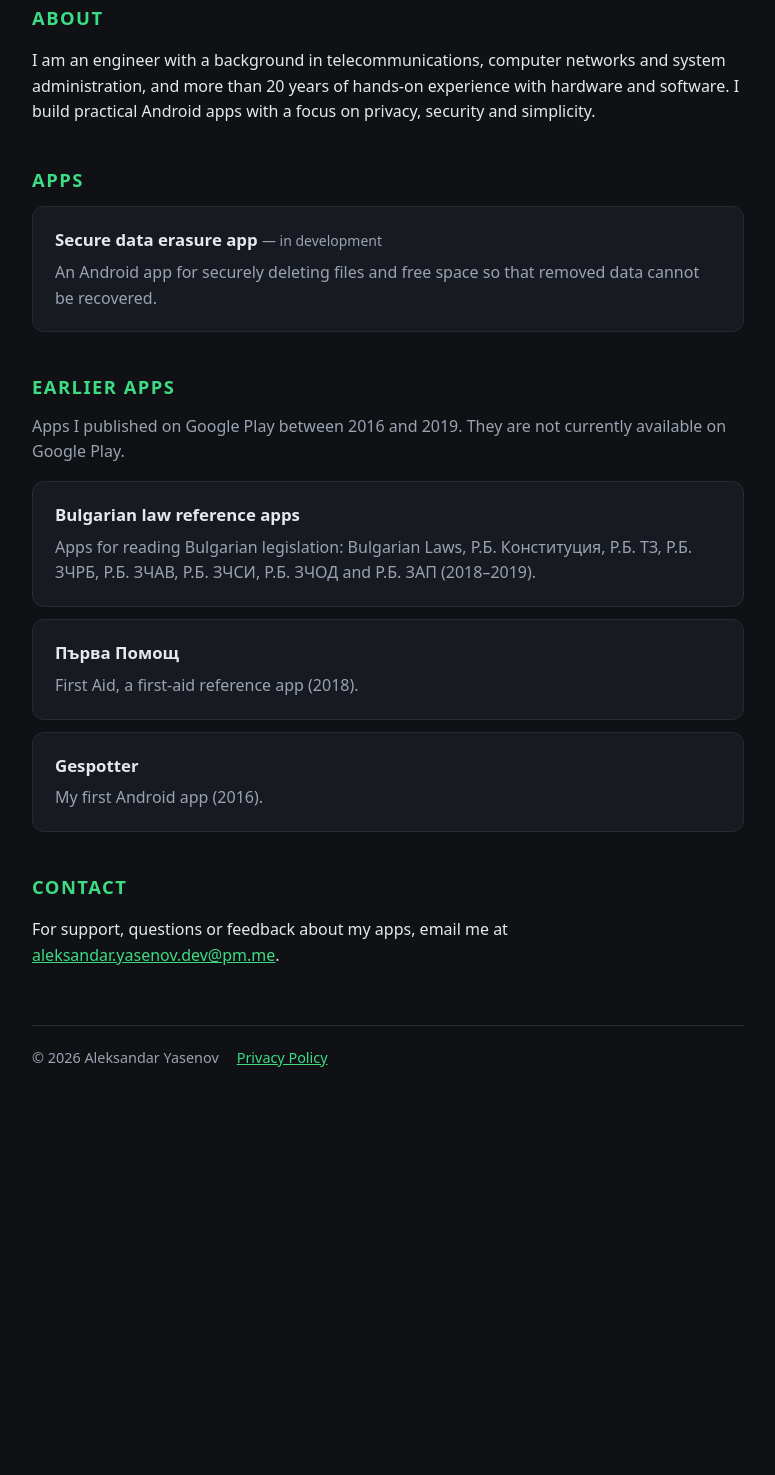
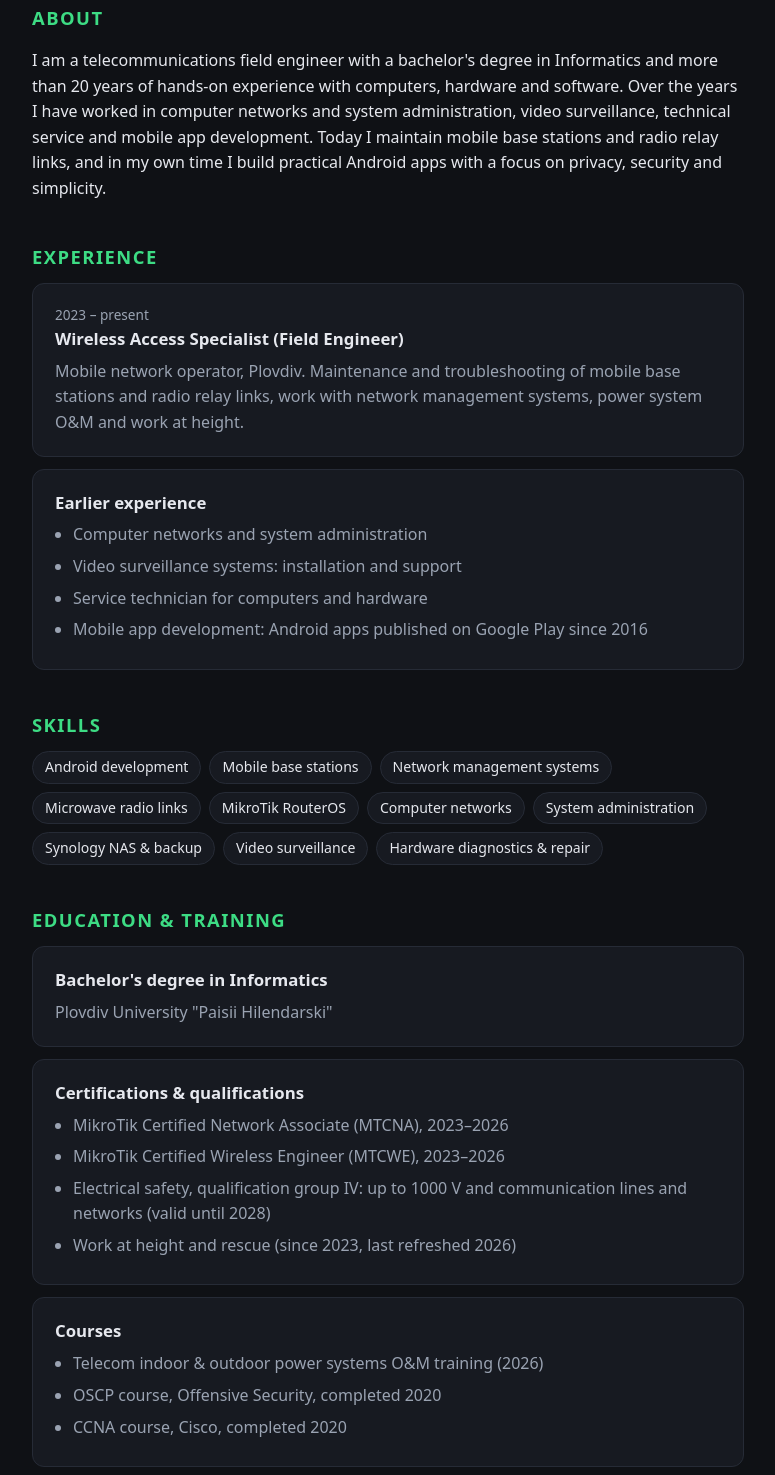
Before and after one commit to ayasenov-dev/ayasenov-dev.github.io, a plain HTML site: page index.html in a window 1280 px wide. Shown: the part 225-1700 px from the top of the page, without its empty margins (252-1027 px from the left). Before the commit the page ends 1350 px from the top, so only its background shows below. Drawn offline with Linux system fonts and the light colour scheme.

Commit message:
Update index.html

```diff
--- a/index.html
+++ b/index.html
@@ -18,6 +18,11 @@
   .card { background:var(--card); border:1px solid var(--line); border-radius:12px; padding:20px 22px; margin-bottom:12px; }
   .card h3 { margin:0 0 6px; font-size:1.05rem; }
   .card p { margin:0; color:var(--muted); }
+  .meta { color:var(--accent); font-size:.85rem; margin:0 0 6px; }
+  .skills { display:flex; flex-wrap:wrap; gap:8px; margin:0; padding:0; list-style:none; }
+  .skills li { background:var(--card); border:1px solid var(--line); border-radius:999px; padding:4px 12px; font-size:.88rem; color:var(--text); }
+  ul.plain { margin:0; padding-left:18px; color:var(--muted); }
+  ul.plain li { margin-bottom:6px; }
   a { color:var(--accent); }
   footer { margin-top:56px; padding-top:20px; border-top:1px solid var(--line); color:var(--muted); font-size:.9rem; display:flex; gap:18px; flex-wrap:wrap; }
 </style>
@@ -32,7 +37,66 @@
 
   <section>
     <h2>About</h2>
-    <p>I am an engineer with a background in telecommunications, computer networks and system administration, and more than 20 years of hands-on experience with hardware and software. I build practical Android apps with a focus on privacy, security and simplicity.</p>
+    <p>I am a telecommunications field engineer with a bachelor's degree in Informatics and more than 20 years of hands-on experience with computers, hardware and software. Over the years I have worked in computer networks and system administration, video surveillance, technical service and mobile app development. Today I maintain mobile base stations and radio relay links, and in my own time I build practical Android apps with a focus on privacy, security and simplicity.</p>
+  </section>
+
+  <section>
+    <h2>Experience</h2>
+    <div class="card">
+      <p class="meta">2023 – present</p>
+      <h3>Wireless Access Specialist (Field Engineer)</h3>
+      <p>Mobile network operator, Plovdiv. Maintenance and troubleshooting of mobile base stations and radio relay links, work with network management systems, power system O&amp;M and work at height.</p>
+    </div>
+    <div class="card">
+      <h3>Earlier experience</h3>
+      <ul class="plain">
+        <li>Computer networks and system administration</li>
+        <li>Video surveillance systems: installation and support</li>
+        <li>Service technician for computers and hardware</li>
+        <li>Mobile app development: Android apps published on Google Play since 2016</li>
+      </ul>
+    </div>
+  </section>
+
+  <section>
+    <h2>Skills</h2>
+    <ul class="skills">
+      <li>Android development</li>
+      <li>Mobile base stations</li>
+      <li>Network management systems</li>
+      <li>Microwave radio links</li>
+      <li>MikroTik RouterOS</li>
+      <li>Computer networks</li>
+      <li>System administration</li>
+      <li>Synology NAS &amp; backup</li>
+      <li>Video surveillance</li>
+      <li>Hardware diagnostics &amp; repair</li>
+    </ul>
+  </section>
+
+  <section>
+    <h2>Education &amp; training</h2>
+    <div class="card">
+      <h3>Bachelor's degree in Informatics</h3>
+      <p>Plovdiv University "Paisii Hilendarski"</p>
+    </div>
+    <div class="card">
+      <h3>Certifications &amp; qualifications</h3>
+      <ul class="plain">
+        <li>MikroTik Certified Network Associate (MTCNA), 2023–2026</li>
+        <li>MikroTik Certified Wireless Engineer (MTCWE), 2023–2026</li>
+        <li>Electrical safety, qualification group IV: up to 1000 V and communication lines and networks (valid until 2028)</li>
+        <li>Work at height and rescue (since 2023, last refreshed 2026)</li>
+      </ul>
+    </div>
+    <div class="card">
+      <h3>Courses</h3>
+      <ul class="plain">
+        <li>Telecom indoor &amp; outdoor power systems O&amp;M training (2026)</li>
+        <li>OSCP course, Offensive Security, completed 2020</li>
+        <li>CCNA course, Cisco, completed 2020</li>
+      </ul>
+    </div>
   </section>
 
   <section>
```
